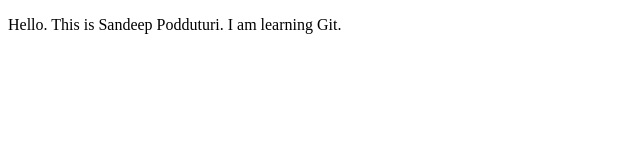
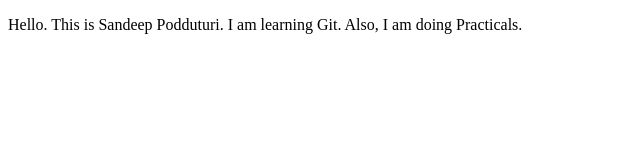
Before and after one commit to Sandeepp6860/GitHub-Demo, a plain HTML site: page index.html in a window 1280 px wide. Shown: the whole page, without its empty margins (0-640 px from the left). Drawn offline with Linux system fonts and the light colour scheme.

Commit message:
Update index.html

```diff
--- a/index.html
+++ b/index.html
@@ -6,6 +6,6 @@
     <title>Welcome</title>
 </head>
 <body>
-    <p>Hello. This is Sandeep Podduturi. I am learning Git.</p>
+    <p>Hello. This is Sandeep Podduturi. I am learning Git. Also, I am doing Practicals.</p>
 </body>
 </html>
```
